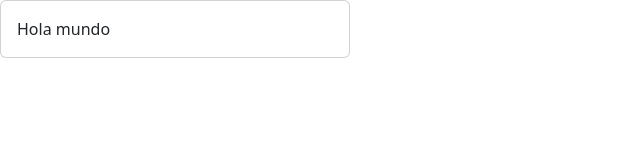
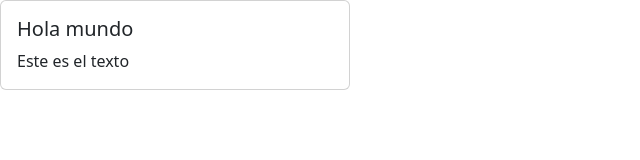
Before and after one commit to melagora/react-app, a React (Vite) app: page / in a window 1280 px wide. Shown: the top 160 px of the page, without its empty margins (0-640 px from the left). Built offline with nearby package versions, Linux system fonts and the light colour scheme.

Commit message:
Multiples props con children

```diff
--- a/src/App.tsx
+++ b/src/App.tsx
@@ -1,8 +1,12 @@
-import Card from "./components/Card";
+import Card, { CardBody } from "./components/Card";
 import "bootstrap/dist/css/bootstrap.min.css";
 
 function App() {
-  return <Card body={"Hola mundo"} />;
+  return (
+    <Card>
+      <CardBody title="Hola mundo" text="Este es el texto" />
+    </Card>
+  );
 }
 
 export default App;
--- a/src/components/Card.tsx
+++ b/src/components/Card.tsx
@@ -1,27 +1,33 @@
+import { ReactNode } from "react";
+
 interface CardProps {
-  body: React.ReactNode;
+  children: ReactNode;
 }
 
 function Card(props: CardProps) {
-  const { body } = props;
+  const { children } = props;
   return (
     <div className="card" style={{ width: "350px" }}>
-      <div className="card-body">{body}</div>
+      <div className="card-body">{children}</div>
     </div>
   );
 }
 
-export function CardBody() {
+interface CardBodyProps {
+  //Obligatorio
+  title: string;
+  //Opcional
+  text?: string;
+}
+export function CardBody(props: CardBodyProps) {
+  const { title, text } = props;
   return (
     <>
-      <h5 className="card-title">Card title</h5>
-      <p className="card-text">
-        Some quick example text to build on the card title and make up the bulk
-        of the card's content.
-      </p>
-      <a href="#" className="btn btn-primary">
+      <h5 className="card-title">{title}</h5>
+      <p className="card-text">{text}</p>
+      {/* <a href="#" className="btn btn-primary">
         Go somewhere
-      </a>
+      </a> */}
     </>
   );
 }
```
